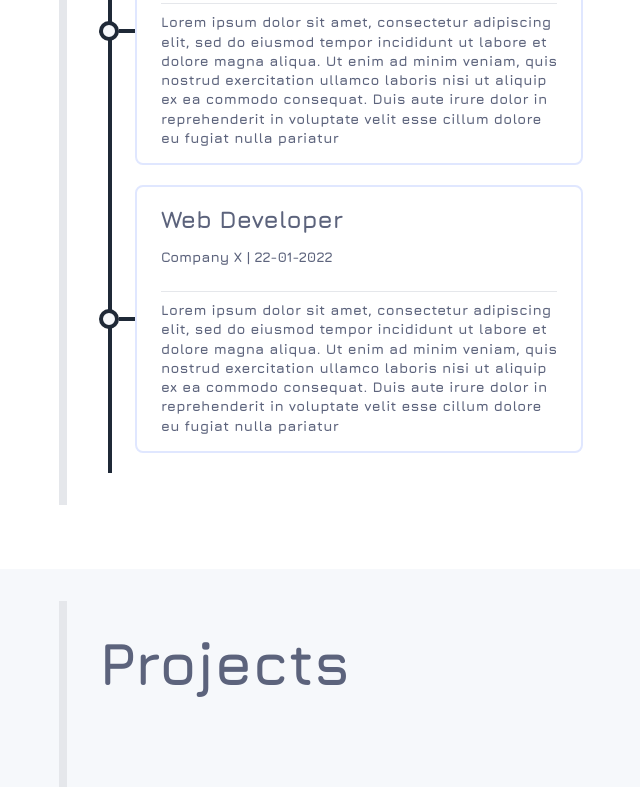
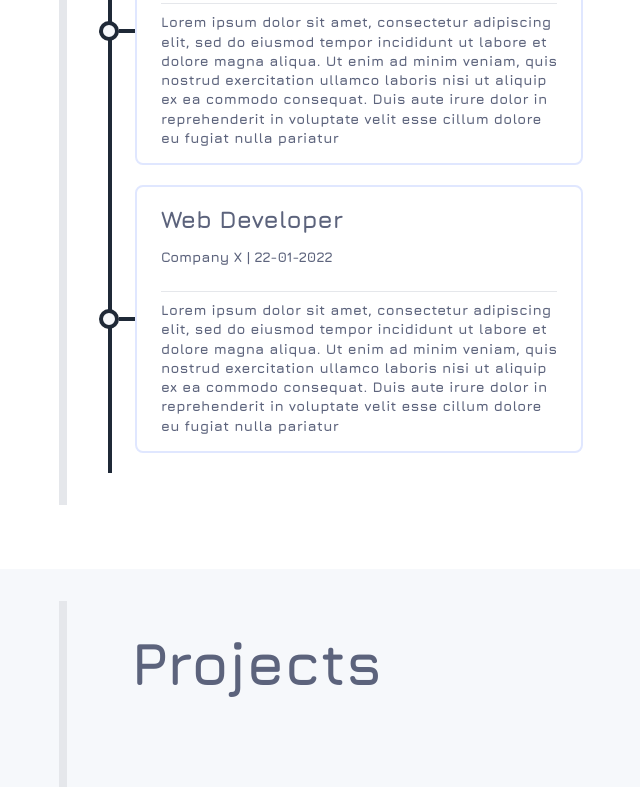
Before and after one commit to fjerbi/nextjs-portfolio-starter-template, a Next.js app: page / in a window 1280 px wide. Shown: the part 2000-2787 px from the top of the page, without its empty margins (5-645 px from the left). Built offline with nearby package versions, Linux system fonts and the light colour scheme; grey boxes are pictures that could not be loaded.

Commit message:
Minor tweaks on the title

```diff
--- a/src/components/Section1.js
+++ b/src/components/Section1.js
@@ -4,7 +4,7 @@ import Title from "./Title";
 
 function Section1() {
   return (
-    <div className="dark:bg-gray-900 bg-[#F6F8FB] w-full" id="Section1">
+    <div className="dark:bg-gray-900 bg-[#ffffff] w-full" id="Section1">
       <Title />
 
     </div>
--- a/src/components/Section4.js
+++ b/src/components/Section4.js
@@ -5,11 +5,11 @@ function Section4() {
     <div className=" dark:bg-gray-900 bg-[#F6F8FB] w-full" id="Section4">
       <div className=" flex flex-col-reverse items-center justify-between px-8 pt-8 pb-16 md:flex-row sm:px-16">
         <div className="flex flex-col space-y-3 sm:space-y-6 items-start text-[#5C637C] xl:border-l-8 xl:pl-8 xl:border-gray-200 py-8">
-          <h4 className=" mb-8 text-3xl font-extrabold md:flex sm:text-3xl md:text-4xl lg:text-5xl xl:text-6xl">
+          <h4 className="ml-8 mb-8 text-3xl font-extrabold md:flex sm:text-3xl md:text-4xl lg:text-5xl xl:text-6xl">
             Projects
           </h4>
 
-          <div className=" flex w-screen pr-20 -mb-10 space-x-20 overflow-scroll scrollbar-hide md:mx-auto md:-mr-0 ">
+          <div className="flex w-screen pr-20 -mb-10 space-x-20 overflow-scroll scrollbar-hide md:mx-auto md:-mr-0 ">
             {data[2].project.map((pro, i) => (
               <Card
                 key={pro.id}
--- a/src/components/Section5.js
+++ b/src/components/Section5.js
@@ -1,6 +1,6 @@
 function Section5() {
   return (
-    <div className="dark:bg-gray-900 bg-[#F6F8FB] w-full" id="Section5">
+    <div className="dark:bg-gray-900 bg-[#ffffff] w-full" id="Section5">
 
       <div className="flex flex-col-reverse items-center justify-between px-8 pt-8 pb-16 md:flex-row sm:px-16">
         <div className="flex flex-col space-y-3 sm:space-y-6 items-start text-[#5C637C] xl:border-l-8 xl:pl-8 xl:border-gray-200 py-8">
```
